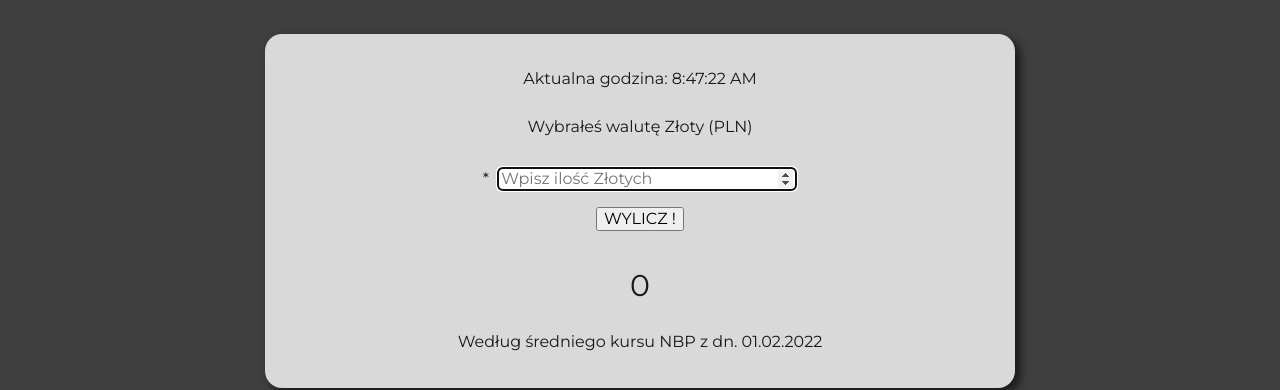
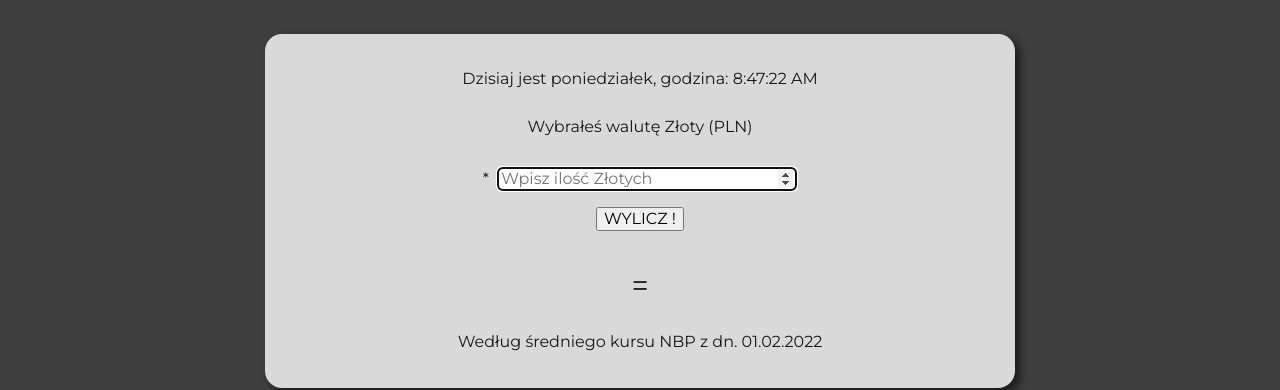
Before and after one commit to Jacob-Isaac/new-converter-react, a React (Create React App) app: page / in a window 1280 px wide. Shown: the part 160-550 px from the top of the page. Built offline with nearby package versions, Linux system fonts and the light colour scheme.

Commit message:
date-fns implemenatation, default result value changed

```diff
--- a/src/App.js
+++ b/src/App.js
@@ -19,7 +19,7 @@ function App() {
   const dividerEuro = 4.7;
   const dividerDollar = 4.28;
   const [multiplier, setMultiplier] = React.useState(4.28);
-  const [resultValue, setResultValue] = React.useState(0);
+  const [resultValue, setResultValue] = React.useState("=");
 
 
   const currencyResult = (currentCurrency) => {
--- a/src/Form/index.js
+++ b/src/Form/index.js
@@ -1,6 +1,8 @@
 import React from "react";
 import useTime from "./date";
 import "./style.css";
+import {format} from 'date-fns';
+import {pl} from 'date-fns/locale';
 
 const Form = ({
   currentPlaceHolder,
@@ -17,23 +19,20 @@ const Form = ({
   const date = useTime();
   let formatedDate = `${date.toLocaleTimeString()}`;
 
+  const WeekDay = () => {
+    return format(new Date(), "'Dzisiaj jest' eeee", { locale: pl })
+  }
+
   function onFormSubmit(event) {
     event.preventDefault();
     currencyResult(currentCurrency);
     focusCallback();
   }
 
-  // const Clock = () => {
-  //   const date = useTime();
-  //   let formatedDate = `${date.toLocaleTimeString()}`
-  //   return <p name="text" className="formProps">Aktualna godzina: {formatedDate}</p>
-  // }
-  // sposób na wiekszy porządek - clock tutaj i w form tylko wywołanie
+  return (
 
-  return (
     <form onSubmit={onFormSubmit} className="centerBoxProperties">
-      {/* <Clock/> */}
-      <p name="text" className="formProps">Aktualna godzina: {formatedDate}</p>
+      <p name="text" className="formProps"><WeekDay/>, godzina: {formatedDate}</p>
       <p name="text" className="formProps">
         {messageValue}
       </p>
```
